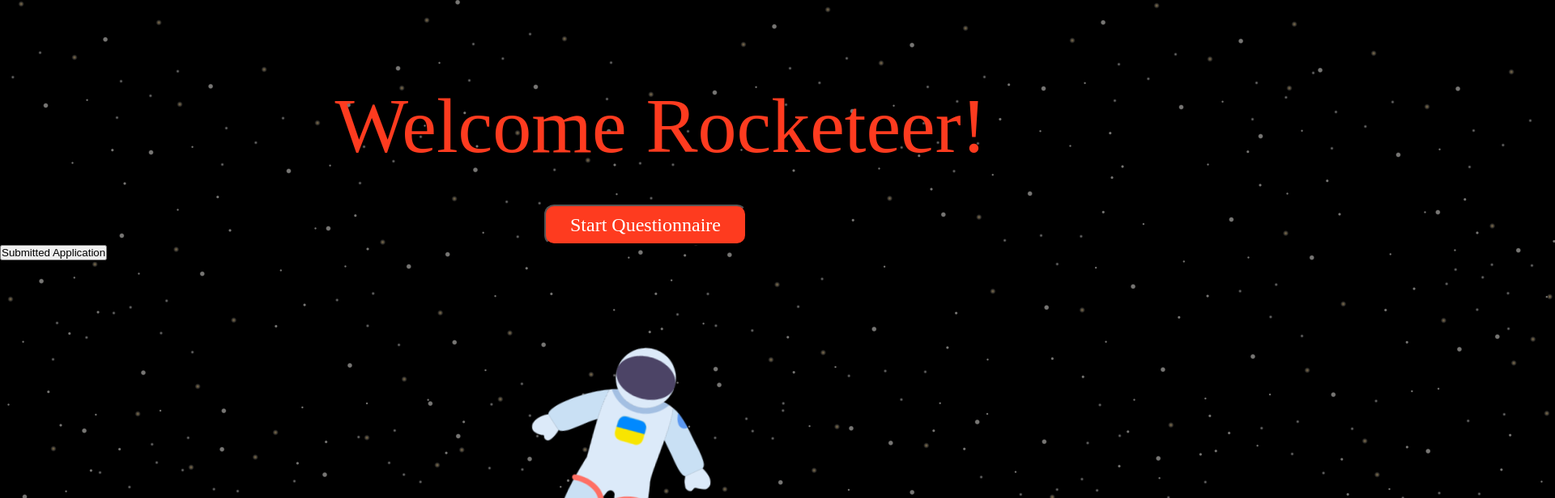
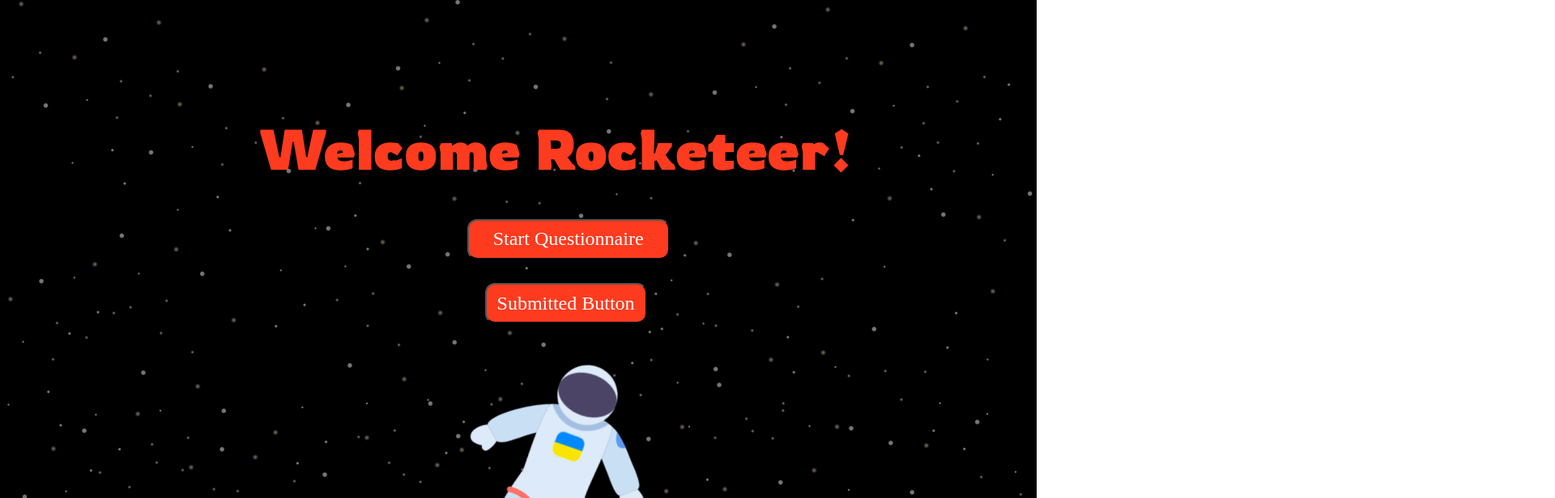
Before and after one commit to GogaImerlishvili/Redberry_App_React, a React (Create React App) app: page / in a window 1280 px wide. Shown: the top 616 px of the page at 81% size, 1920 px wide, since content can reach past the window. Built offline with nearby package versions, Linux system fonts and the light colour scheme; no server answers.

Commit message:
Fixed context && styles

```diff
--- a/src/components/MainPage.js
+++ b/src/components/MainPage.js
@@ -1,7 +1,9 @@
 import React, { useEffect, useState } from "react";
 import { useNavigate } from "react-router-dom";
+import RocketMan from "../img/rocketman.png";
 import SubmittedApp from "./SubmittedApp";
 import SignupForm from "./SignupForm";
+import classes from "./MainPage.module.css";
 
 const MainPage = () => {
   const navigate = useNavigate();
@@ -35,31 +37,22 @@ const MainPage = () => {
     navigate1("/page5");
   };
   return (
-    <>
-      <div className="main_container main_main">
-        <h1 className="welcome">Welcome Rocketeer!</h1>
-        <div className="start">
-          <button
-            className="startBtn"
-            onClick={() => {
-              nextPage();
-            }}
-          >
+    <div className={classes["main_container"]}>
+      <div className={classes.title}>
+        <h1>welcome rocketeer!</h1>
+        <div className={classes["start-button"]}>
+          <button type="button" onClick={nextPage}>
             Start Questionnaire
           </button>
-          <button
-            className="startBtn1"
-            onClick={() => {
-              submitted();
-            }}
-          >
-            Submitted Application
-          </button>
         </div>
-
-        <div className="rocketman"></div>
+        <div className={classes["submitted-button"]}>
+          <button onClick={submitted}>Submitted Button</button>
+        </div>
+        <div className={classes.img}>
+          <img src={RocketMan} alt="rocket man" />
+        </div>
       </div>
-    </>
+    </div>
   );
 };
 
--- /dev/null
+++ b/src/components/MainPage.module.css
@@ -0,0 +1,74 @@
+@import url('https://fonts.googleapis.com/css2?family=Rowdies:wght@700&display=swap');
+
+
+.main_container{
+    display: flex;
+    background: url(../img/stars.png);
+    background-color: black;
+    width: 100%;
+    height: 110vh;
+     }
+
+
+     .title{
+       display: flex;
+       justify-content: center;
+       flex-direction: column;
+       margin-top: 5%;
+       margin-left: 25%;
+       font-family: Rowdies;
+     font-size: 35px;
+     font-style: normal;
+     font-weight: 400;
+     /* line-height: 119px; */
+     letter-spacing: 0em;
+     text-align: center;
+       color: #FE3B1F;
+       text-transform: capitalize;
+     }
+
+     .start-button button{
+       font-family: Montserrat;
+       font-size: 24px;
+       font-style: normal;
+       font-weight: 400;
+       line-height: 29px;
+       letter-spacing: 0em;
+       text-align: center;
+       display: flex;
+       justify-content: center;
+       margin-top: 6%;
+      margin-left: 35%;
+       color: white;
+       background-color: #FE3B1F;
+       width: 250px;
+       height: 50px;
+       border-radius: 12px;
+       align-items: center;
+       cursor: pointer;
+     }
+
+     .submitted-button button{
+       font-family: Montserrat;
+       font-size: 24px;
+       font-style: normal;
+       font-weight: 400;
+       line-height: 29px;
+       letter-spacing: 0em;
+       text-align: center;
+       display: flex;
+       justify-content: center;
+       margin-top: 4%;
+      margin-left: 38%;
+       color: white;
+       background-color: #FE3B1F;
+       width: 200px;
+       height: 50px;
+       border-radius: 12px;
+       align-items: center;
+       cursor: pointer;
+     }
+     .img img{
+       margin-top: -10%;
+       transform: rotate(10deg);
+     }
```
